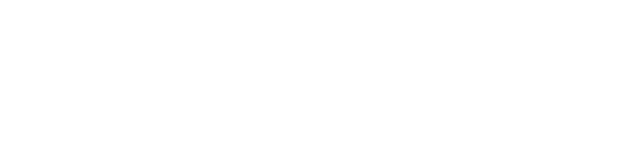
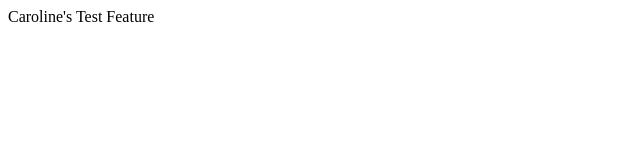
Before and after one commit to Map-Schmaap/Schmaap-Map, a website: page index.html in a window 1280 px wide. Shown: the whole page, without its empty margins (0-640 px from the left). Drawn offline with Linux system fonts and the light colour scheme.

Commit message:
Added test feature

```diff
--- a/index.html
+++ b/index.html
@@ -7,7 +7,7 @@
   <body>
     <!-- <h1>Sami's Solo Project</h1> -->
     <div id="root"></div>
-
+    <div>Caroline's Test Feature</div>
     <!-- script for webpack and webpack-dev-server challenge -->
     <!-- <script src="./build/bundle.js"></script> -->
 
```
